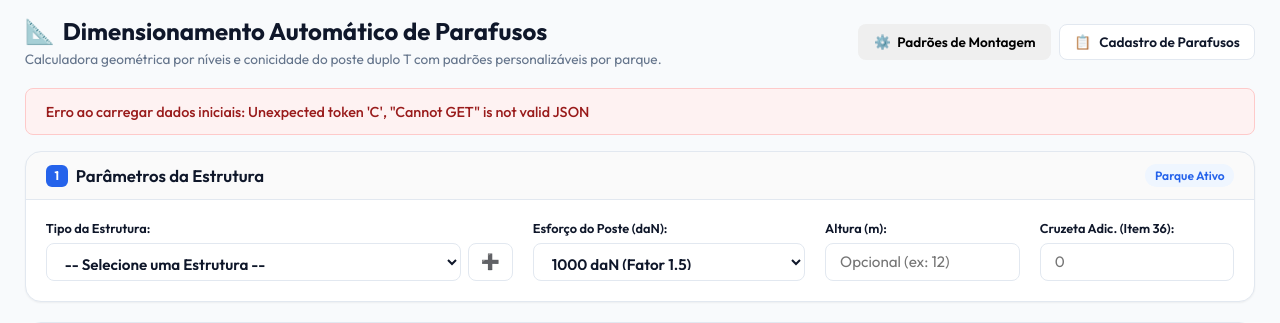
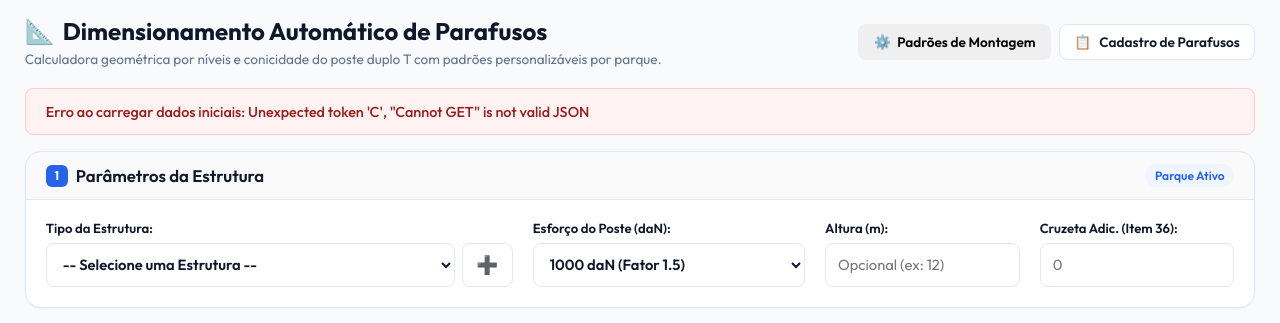
Before and after one commit to viniciusars/Listas-online, a Python web app: template templates/dimensionar_parafusos.html in a window 1280 px wide. Shown: the part 70-393 px from the top of the page. Run offline with Jinja, Linux system fonts and the light colour scheme; the template is opened without the code that fills it, so the values that code supplies are empty.

Commit message:
fix(ui): corrigir altura e padding dos inputs do Card 1 evitando corte vertical de texto

```diff
--- a/templates/dimensionar_parafusos.html
+++ b/templates/dimensionar_parafusos.html
@@ -12,6 +12,10 @@ main {
 .page-container {
     max-width: 100% !important;
     width: 100% !important;
+}
+.card select, .card input[type="text"], .card input[type="number"] {
+    box-sizing: border-box !important;
+    line-height: normal !important;
 }
 {% endblock %}
 
@@ -56,33 +60,33 @@ main {
     </div>
 
     <div style="padding: 1.25rem;">
-      <div style="display: grid; grid-template-columns: minmax(320px, 2.4fr) minmax(180px, 1.4fr) minmax(140px, 1fr) minmax(140px, 1fr); gap: 1.25rem; align-items: start;">
+      <div style="display: grid; grid-template-columns: minmax(320px, 2.4fr) minmax(200px, 1.4fr) minmax(140px, 1fr) minmax(140px, 1fr); gap: 1.25rem; align-items: start;">
 
         <!-- Campo: Tipo da Estrutura -->
         <div>
-          <label style="display: block; font-size: 0.8rem; font-weight: 600; margin-bottom: 0.4rem; color: var(--text-main);">
+          <label style="display: block; font-size: 0.82rem; font-weight: 600; margin-bottom: 0.4rem; color: var(--text-main);">
             Tipo da Estrutura:
           </label>
           <div style="display: flex; gap: 0.4rem; width: 100%;">
-            <select id="sel-estrutura" class="form-control" style="flex: 1; font-weight: 600; height: 38px; min-width: 0;" onchange="aoMudarEstrutura()">
+            <select id="sel-estrutura" class="form-control" style="flex: 1; font-weight: 600; height: 44px; min-height: 44px; padding: 6px 12px; font-size: 0.92rem; min-width: 0; box-sizing: border-box;" onchange="aoMudarEstrutura()">
               <option value="">-- Selecione uma Estrutura --</option>
             </select>
-            <button class="btn btn-outline" title="Criar Nova Estrutura" onclick="criarNovaEstrutura()" style="height: 38px; padding: 0 0.75rem; flex-shrink: 0; font-weight: 700;">
+            <button class="btn btn-outline" title="Criar Nova Estrutura" onclick="criarNovaEstrutura()" style="height: 44px; min-height: 44px; padding: 0 0.85rem; flex-shrink: 0; font-weight: 700; font-size: 1.1rem; display: flex; align-items: center; justify-content: center;">
               ➕
             </button>
           </div>
           <!-- Input de Nome quando for Nova -->
-          <div id="div-nome-custom" style="display: none; margin-top: 0.4rem;">
-            <input type="text" id="input-nome-estrutura" class="form-control" placeholder="Digite o nome da nova estrutura (ex: N4-NOVO)" style="text-transform: uppercase; font-size: 0.85rem; height: 36px; width: 100%;" oninput="aoDigitarNomeCustom()">
+          <div id="div-nome-custom" style="display: none; margin-top: 0.5rem;">
+            <input type="text" id="input-nome-estrutura" class="form-control" placeholder="Digite o nome da nova estrutura (ex: N4-NOVO)" style="text-transform: uppercase; font-size: 0.9rem; height: 44px; min-height: 44px; padding: 6px 12px; width: 100%; box-sizing: border-box;" oninput="aoDigitarNomeCustom()">
           </div>
         </div>
 
         <!-- Campo: Esforço do Poste (daN) -->
         <div>
-          <label style="display: block; font-size: 0.8rem; font-weight: 600; margin-bottom: 0.4rem; color: var(--text-main);">
+          <label style="display: block; font-size: 0.82rem; font-weight: 600; margin-bottom: 0.4rem; color: var(--text-main);">
             Esforço do Poste (daN):
           </label>
-          <select id="sel-esforco" class="form-control" style="font-weight: 600; height: 38px; width: 100%;" onchange="calcularTudo()">
+          <select id="sel-esforco" class="form-control" style="font-weight: 600; height: 44px; min-height: 44px; padding: 6px 12px; font-size: 0.92rem; width: 100%; box-sizing: border-box;" onchange="calcularTudo()">
             <option value="600">600 daN (Fator 0.0)</option>
             <option value="1000" selected>1000 daN (Fator 1.5)</option>
             <option value="1500">1500 daN (Fator 3.0)</option>
@@ -94,19 +98,19 @@ main {
 
         <!-- Campo: Altura do Poste (m) -->
         <div>
-          <label style="display: flex; justify-content: space-between; align-items: center; font-size: 0.8rem; font-weight: 600; margin-bottom: 0.4rem; color: var(--text-main);">
+          <label style="display: flex; justify-content: space-between; align-items: center; font-size: 0.82rem; font-weight: 600; margin-bottom: 0.4rem; color: var(--text-main);">
             <span>Altura (m):</span>
-            <span id="badge-ch-req" style="display: none; color: var(--warning-color, #f59e0b); font-size: 0.7rem; font-weight: 700;">(Requerida)</span>
+            <span id="badge-ch-req" style="display: none; color: var(--warning-color, #f59e0b); font-size: 0.72rem; font-weight: 700;">(Requerida)</span>
           </label>
-          <input type="number" id="input-altura" class="form-control" placeholder="Opcional (ex: 12)" step="0.5" min="6" max="30" style="height: 38px; width: 100%;" oninput="calcularTudo()">
+          <input type="number" id="input-altura" class="form-control" placeholder="Opcional (ex: 12)" step="0.5" min="6" max="30" style="height: 44px; min-height: 44px; padding: 6px 12px; font-size: 0.92rem; width: 100%; box-sizing: border-box;" oninput="calcularTudo()">
         </div>
 
         <!-- Campo: Cruzeta Adicional (Item 36) -->
         <div>
-          <label style="display: block; font-size: 0.8rem; font-weight: 600; margin-bottom: 0.4rem; color: var(--text-main);">
+          <label style="display: block; font-size: 0.82rem; font-weight: 600; margin-bottom: 0.4rem; color: var(--text-main);">
             Cruzeta Adic. (Item 36):
           </label>
-          <input type="number" id="input-cruzeta-adic" class="form-control" placeholder="0" min="0" step="1" style="height: 38px; width: 100%;" oninput="calcularTudo()">
+          <input type="number" id="input-cruzeta-adic" class="form-control" placeholder="0" min="0" step="1" style="height: 44px; min-height: 44px; padding: 6px 12px; font-size: 0.92rem; width: 100%; box-sizing: border-box;" oninput="calcularTudo()">
         </div>
 
       </div>
```
